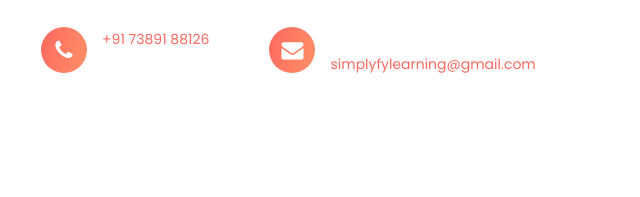
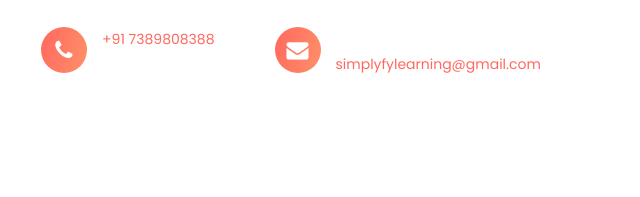
Before and after one commit to mqkhan122/simplifylearning, a plain HTML site: page index.html in a window 1280 px wide. Shown: the part 4526-4723 px from the top of the page, 71-711 px from the left. Drawn offline with Linux system fonts and the light colour scheme.

Commit message:
Update phone number in contact section

```diff
--- a/index.html
+++ b/index.html
@@ -432,7 +432,7 @@
               <iframe src="https://www.google.com/maps/embed?pb=!1m26!1m12!1m3!1d14665.638652305362!2d77.42810070294895!3d23.228175114479942!2m3!1f0!2f0!3f0!3m2!1i1024!2i768!4f13.1!4m11!3e6!4m3!3m2!1d23.222681599999998!2d77.4438912!4m5!1s0x397c4267c0000001%3A0x2209d0fe6214c874!2s138%2C%20Hare%20Krishna%20Arcade%2C%20Zone-II%2C%20Maharana%20Pratap%20Nagar%2C%20Bhopal%2C%20Madhya%20Pradesh%20462011!3m2!1d23.2291368!2d77.4366158!5e0!3m2!1sen!2sin!4v1752142953278!5m2!1sen!2sin" width="100%" height="360px " style="border:0;" allowfullscreen="" loading="lazy" referrerpolicy="no-referrer-when-downgrade"></iframe>
             </div>
             <div class="info">
-              <span><i class="fa fa-phone"></i> <a href="#">+91 73891 88126</a></span>
+              <span><i class="fa fa-phone"></i> <a href="#">+91 7389808388</a></span>
               <span><i class="fa fa-envelope"></i> <a href="#"><br>simplyfylearning@gmail.com</a></span>
             </div>
           </div>
```
